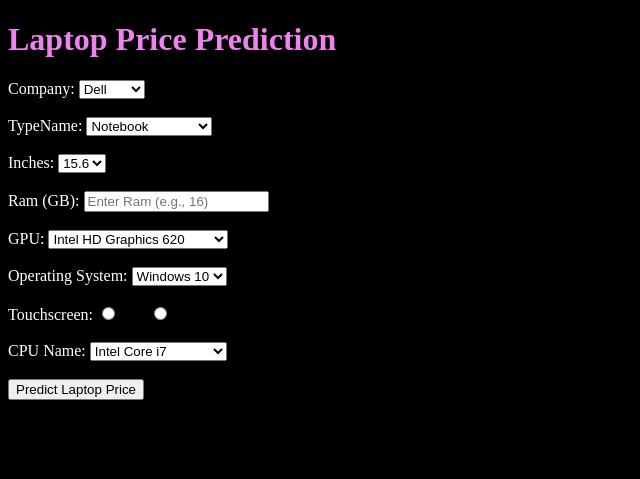
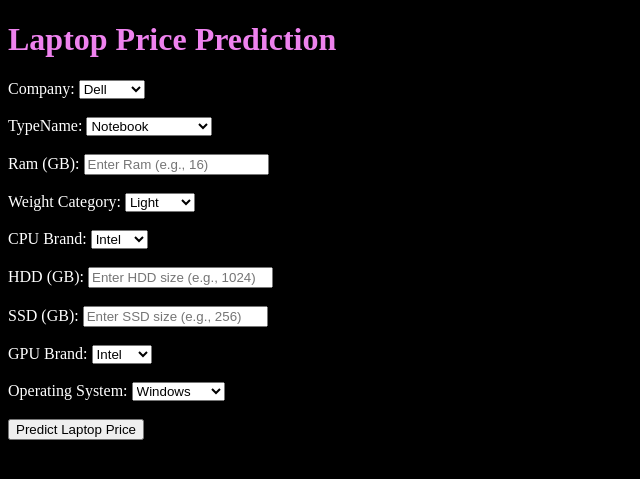
Before and after one commit to parikshithm/ML_LAB, a Flask app: template templates/index.html in a window 1280 px wide. Shown: the top 479 px of the page, without its empty margins (0-640 px from the left). Run offline with Flask 3, Linux system fonts and the light colour scheme; the template is opened without the code that fills it, so the values that code supplies are empty; parts of the project's set-up code (start-up, migrations or seed data) failed here and were passed over.

Commit message:
Update index.html

```diff
--- a/templates/index.html
+++ b/templates/index.html
@@ -14,7 +14,7 @@
 
         <!-- Dropdown for Company -->
         <label style="color:white;" for="company">Company:</label>
-        <select name="company" id="company" required>
+        <select name="Company" id="company" required>
             <option value="Dell">Dell</option>
             <option value="Lenovo">Lenovo</option>
             <option value="HP">HP</option>
@@ -24,7 +24,7 @@
 
         <!-- Dropdown for TypeName -->
         <label style="color:white;" for="TypeName">TypeName:</label>
-        <select name="tyTypeNamepe" id="TypeName" required>
+        <select name="TypeName" id="TypeName" required>
             <option value="Notebook">Notebook</option>
             <option value="Gaming">Gaming</option>
             <option value="Ultrabook">Ultrabook</option>
@@ -32,53 +32,49 @@
             <option value="Workstation">Workstation</option>
         </select><br><br>
 
-        <!-- Dropdown for Inches -->
-        <label style="color:white;" for="Inches">Inches:</label>
-        <select name="Inches" id="Inches" required>
-            <option value="15.6">15.6</option>
-            <option value="14.0">14.0</option>
-            <option value="13.3">13.3</option>
-            <option value="17.3">17.3</option>
-            <option value="12.5">12.5</option>
-        </select><br><br>
-
         <!-- Input for Ram -->
         <label style="color:white;" for="Ram">Ram (GB):</label>
         <input type="text" name="Ram" id="Ram" placeholder="Enter Ram (e.g., 16)" required /><br><br>
 
-        <!-- Dropdown for GPU -->
-        <label style="color:white;" for="gpu">GPU:</label>
-        <select name="gpu" id="gpu" required>
-            <option value="Intel HD Graphics 620">Intel HD Graphics 620</option>
-            <option value="Intel HD Graphics 520">Intel HD Graphics 520</option>
-            <option value="Intel UHD Graphics 620">Intel UHD Graphics 620</option>
-            <option value="Nvidia GeForce GTX 1050">Nvidia GeForce GTX 1050</option>
-            <option value="Nvidia GeForce GTX 1060">Nvidia GeForce GTX 1060</option>
+        <!-- Dropdown for Weight Category -->
+        <label style="color:white;" for="weight_category">Weight Category:</label>
+        <select name="Weight_Category" id="weight_category" required>
+            <option value="Light">Light</option>
+            <option value="Medium">Medium</option>
+            <option value="Heavy">Heavy</option>
+        </select><br><br>
+
+        <!-- Dropdown for CPU Brand -->
+        <label style="color:white;" for="cpu_brand">CPU Brand:</label>
+        <select name="Cpu_brand" id="cpu_brand" required>
+            <option value="Intel">Intel</option>
+            <option value="AMD">AMD</option>
+            <option value="Apple">Apple</option>
+        </select><br><br>
+
+        <!-- Input for HDD -->
+        <label style="color:white;" for="hdd">HDD (GB):</label>
+        <input type="text" name="HDD" id="hdd" placeholder="Enter HDD size (e.g., 1024)" required /><br><br>
+
+        <!-- Input for SSD -->
+        <label style="color:white;" for="ssd">SSD (GB):</label>
+        <input type="text" name="SSD" id="ssd" placeholder="Enter SSD size (e.g., 256)" required /><br><br>
+
+        <!-- Dropdown for GPU Brand -->
+        <label style="color:white;" for="gpu_brand">GPU Brand:</label>
+        <select name="Gpu_brand" id="gpu_brand" required>
+            <option value="Intel">Intel</option>
+            <option value="Nvidia">Nvidia</option>
+            <option value="AMD">AMD</option>
         </select><br><br>
 
         <!-- Dropdown for Operating System -->
         <label style="color:white;" for="os">Operating System:</label>
-        <select name="os" id="os" required>
-            <option value="Windows 10">Windows 10</option>
-            <option value="No OS">No OS</option>
+        <select name="Os" id="os" required>
+            <option value="Windows">Windows</option>
             <option value="Linux">Linux</option>
-            <option value="Windows 7">Windows 7</option>
+            <option value="MacOS">MacOS</option>
             <option value="Chrome OS">Chrome OS</option>
-        </select><br><br>
-
-        <!-- Radio buttons for Touchscreen -->
-        <label style="color:white;">Touchscreen:</label>
-        <input type="radio" name="touchscreen" value="1" required /> Yes
-        <input type="radio" name="touchscreen" value="0" required /> No<br><br>
-
-        <!-- Dropdown for CPU Name -->
-        <label style="color:white;" for="cpu">CPU Name:</label>
-        <select name="cpu" id="cpu" required>
-            <option value="Intel Core i7">Intel Core i7</option>
-            <option value="Intel Core i5">Intel Core i5</option>
-            <option value="Intel Core i3">Intel Core i3</option>
-            <option value="Intel Celeron Dual">Intel Celeron Dual</option>
-            <option value="Intel Pentium Quad">Intel Pentium Quad</option>
         </select><br><br>
 
         <!-- Submit Button -->
```
